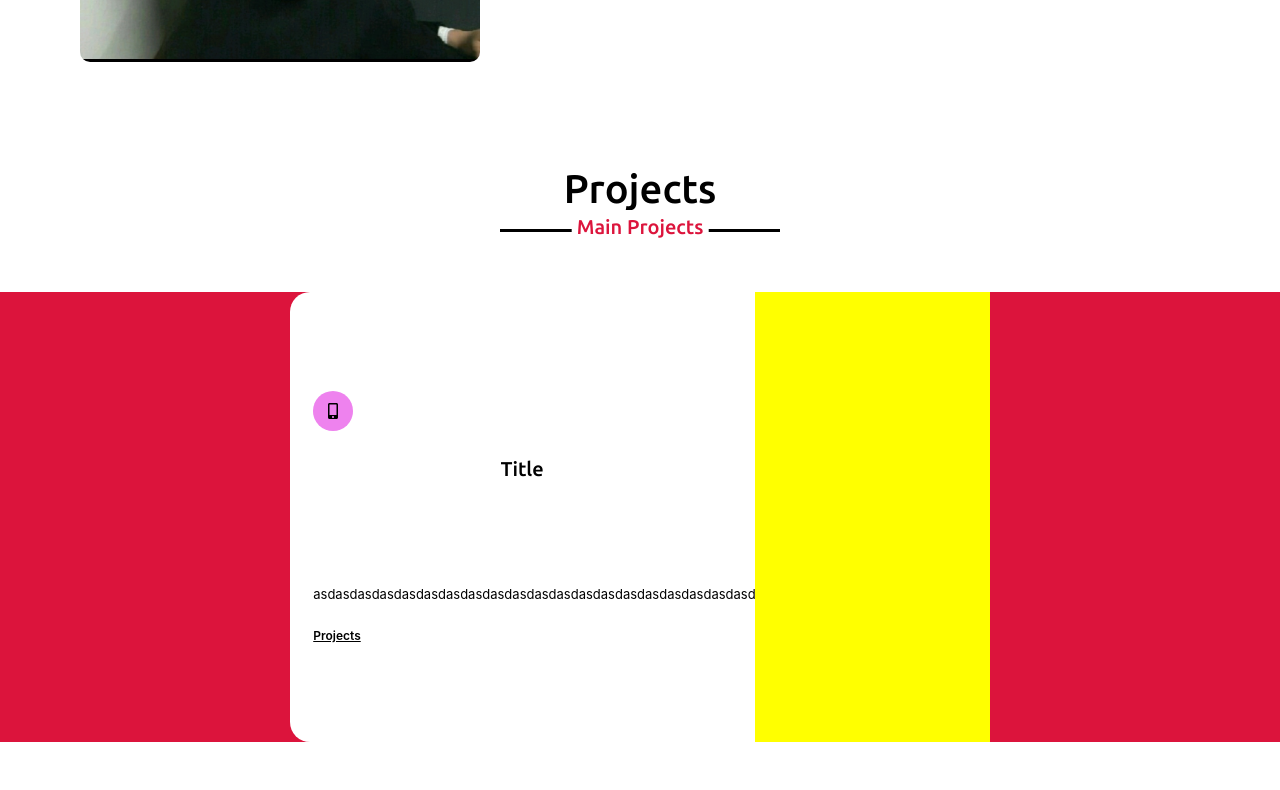
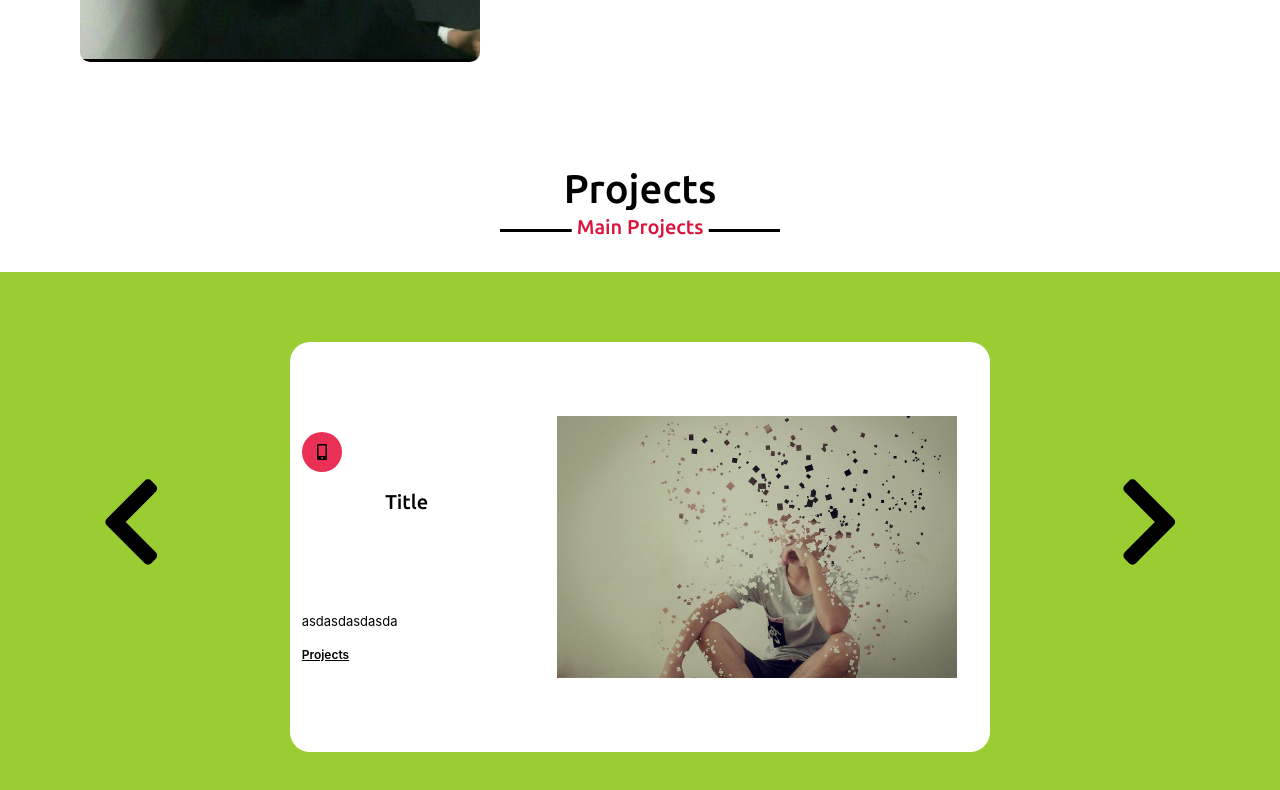
Before and after one commit to juhwan1014/Juhwan_Final_Portfolio, a React (Create React App) app: page / in a window 1280 px wide. Shown: the part 1364-2154 px from the top of the page. Before the commit the page ends 2106 px from the top, so only its background shows below. Built offline with nearby package versions, Linux system fonts and the light colour scheme.

Commit message:
project page styling

```diff
--- a/src/App.css
+++ b/src/App.css
@@ -484,17 +484,42 @@
     /* display: flex; */
     align-items: center;
     justify-content: center;
+
+    position: relative;
 }
 
+.arrow_left{
+    height: 500px;
+    font-size: 100px;
+    position: absolute;
+    cursor: pointer;
+    left: 100px;
+
+
+    /* transform: rotate(180deg); */
+}
+
+.arrow_right{
+    height: 500px;
+    font-size: 100px;
+    position: absolute;
+    cursor: pointer;
+    right: 100px;
+}
+
+
 .project .slider{
-    background: crimson;
-    height: 450px;
+    margin-top: -20px;
+    background: yellowgreen;
+    height: 550px;
     display: flex;
     position: absolute;
     left: 0;
 }
 
 .project .container{
+    padding-top: 70px;
+    padding-bottom: 70px;
    width: 100vw;
    display: flex;
    align-items: center;
@@ -531,7 +556,7 @@
     width: 40px;
     height: 40px;
     border-radius: 50%;
-    background-color: violet;
+    background-color: rgb(235, 48, 85);
     display: flex;
     align-items: center;
     justify-content: center;
@@ -553,7 +578,15 @@
 .project .item .right{
     flex: 8;
     height: 100%;
-    background-color: yellow;
+    display: flex;
+    align-items: center;
+    justify-content: center;
+    overflow: hidden;
+}
+
+.project .item .right img{
+    width: 400px;
+    /* transform: rotate(-10deg); */
 }
 
 /* .about{
--- a/src/components/Experience.js
+++ b/src/components/Experience.js
@@ -2,6 +2,8 @@ import React, { Component } from 'react';
 import pixels from '../images/pixels.jpg';
 import { FontAwesomeIcon } from '@fortawesome/react-fontawesome'
 import { faMobileAlt } from '@fortawesome/free-solid-svg-icons'
+import { faChevronRight } from '@fortawesome/free-solid-svg-icons'
+import { faChevronLeft } from '@fortawesome/free-solid-svg-icons'
 
 class Experience extends Component {
     state = {  }
@@ -17,16 +19,19 @@ class Experience extends Component {
                          <div className="leftContainer">
                           <div className="imgContainer">
                        <FontAwesomeIcon icon={faMobileAlt} />
-                          {/* <img src={pixels} alt={"pixels"}></img> */}
                         </div>
                         <h2>Title</h2>
-                        <p>asdasdasdasdasdasdasdasdasdasdasdasdasdasdasdasdasdasdasdasdasd</p>
+                        <p>asdasdasdasda</p>
                         <span>Projects</span>
                         </div>
                      </div>
-                     <div className="right"></div>
+                     <div className="right">
+                     <img src={pixels} alt={"pixels"}></img>
+                     </div>
                  </div>
              </div>
+             <FontAwesomeIcon icon={faChevronLeft} className="arrow_left"/>
+         <FontAwesomeIcon icon={faChevronRight} className="arrow_right" />
          </div>
          </div>
         </div>  );
```
